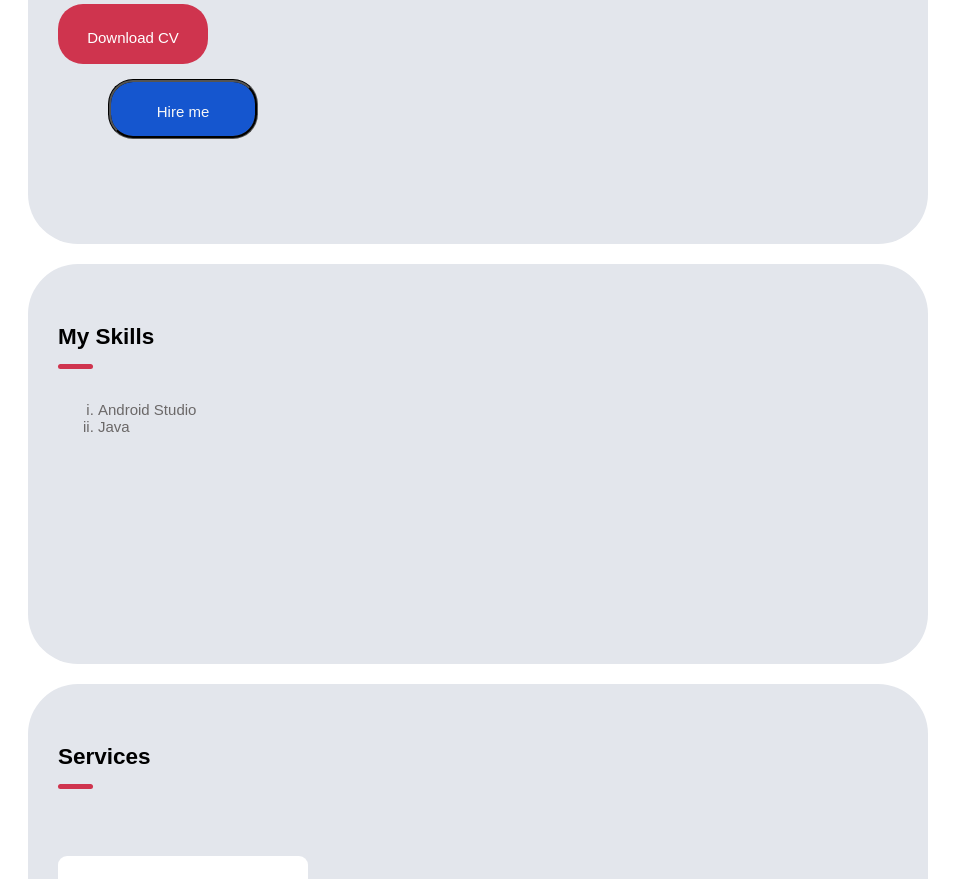
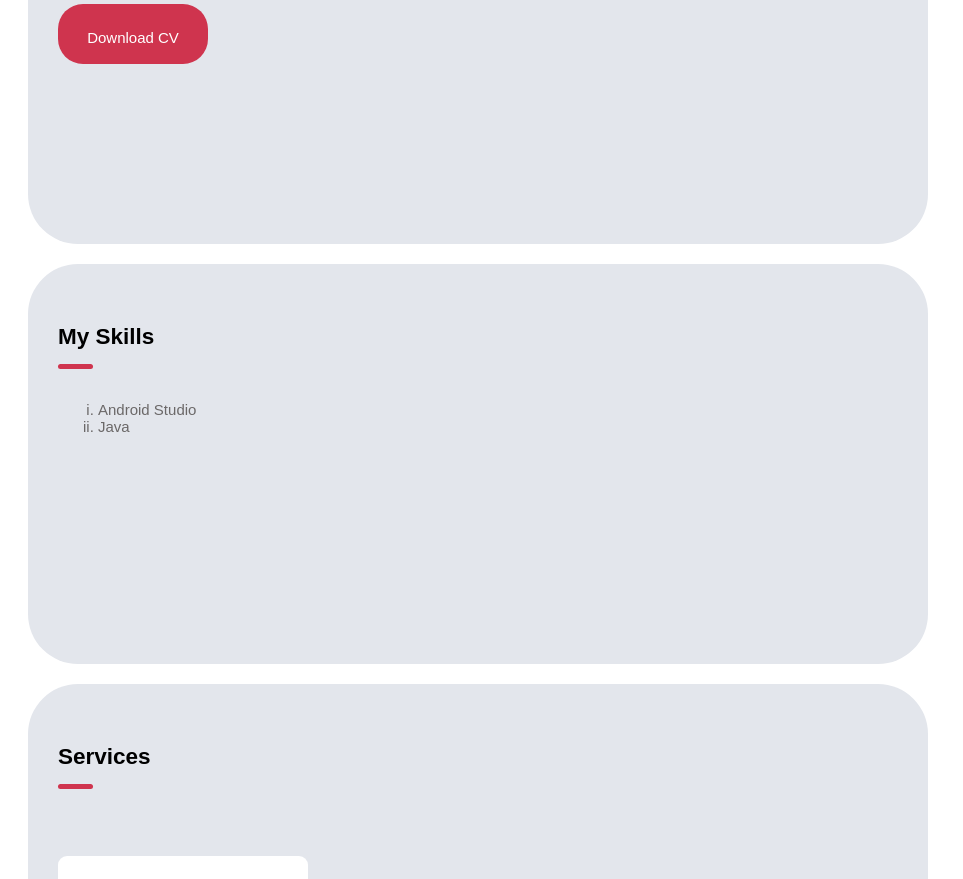
Before and after one commit to JeniPhilo/mysample, a plain HTML site: page index.html in a window 1280 px wide. Shown: the part 902-1781 px from the top of the page, without its empty margins (0-963 px from the left). Drawn offline with Linux system fonts and the light colour scheme.

Commit message:
Update index.html

```diff
--- a/index.html
+++ b/index.html
@@ -70,12 +70,7 @@
            Download CV
         </p>
     </div>
-    <div class ="sechire">
-        <p>
-              Hire me
-        </p>
 
-    </div>
 </div>
 
 </div>
```
